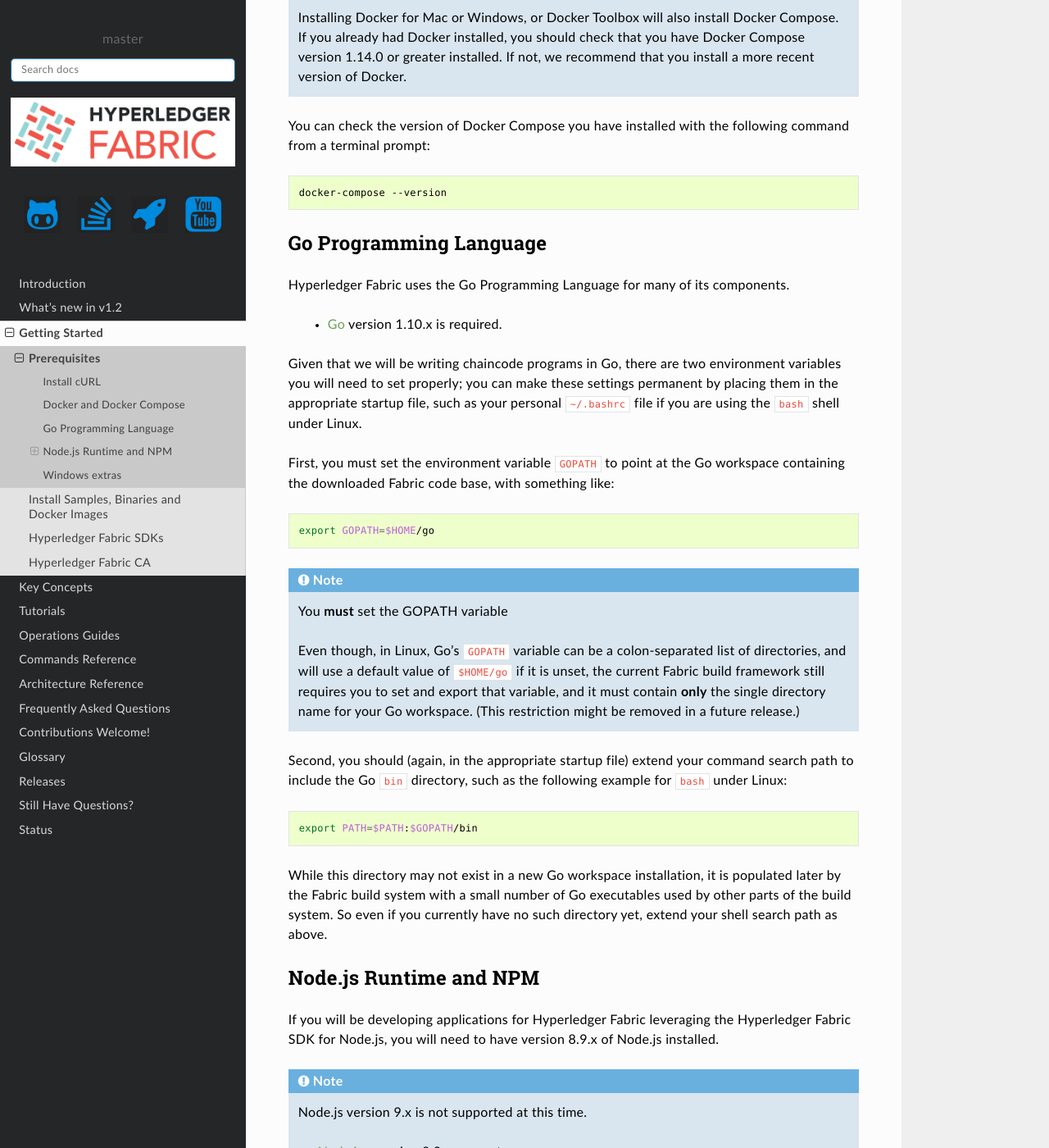
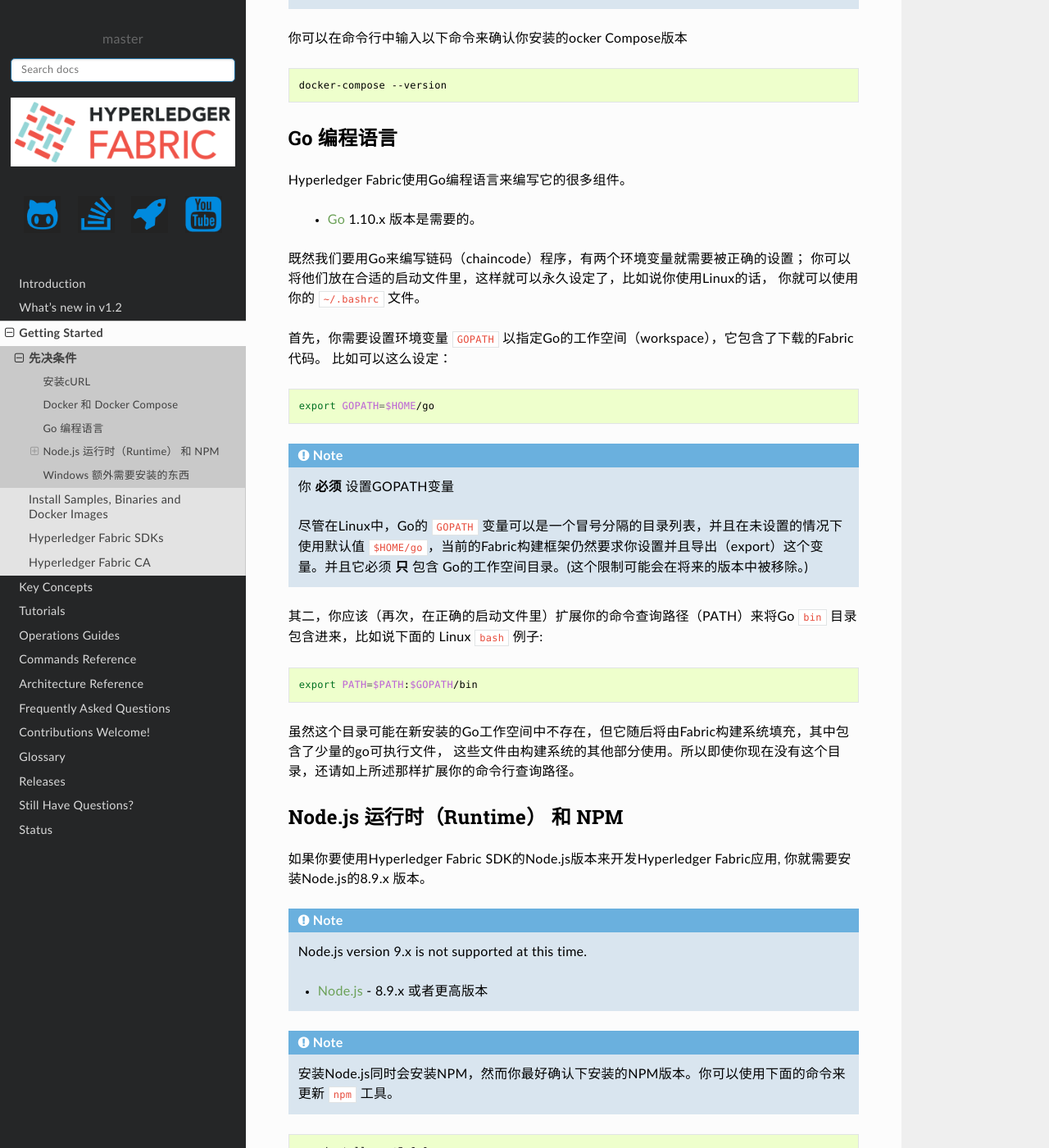
Before and after one commit to MangoDowner/hyperledger-fabric-docs-zh_CN, a Sphinx documentation site: the page built from source/prereqs.rst, in a window 1280 px wide and 1400 px high, scrolled down 879 px. Shown: the whole window at 82% size. Built offline with Sphinx 7.4.7 and the Read the Docs theme 2.0.0, drawn with Linux system fonts in a browser that asks for light colours; formulas are drawn with MathJax 3; some of the changed text lies outside the part shown.

Commit message:
汉化《先决条件》（Prerequisites）章节

```diff
--- a/source/prereqs.rst
+++ b/source/prereqs.rst
@@ -1,49 +1,39 @@
-Prerequisites
+先决条件
 =============
 
-Before we begin, if you haven't already done so, you may wish to check that
-you have all the prerequisites below installed on the platform(s)
-on which you'll be developing blockchain applications and/or operating
-Hyperledger Fabric.
+在我们开始之前，如果你还没这样做的话，最好检查下你是否安装了下面提到的所有先决条件，
+他们需要被安装在开发区块链应用或操作Hyperledger Fabric的平台上。
 
-Install cURL
+安装cURL
 ------------
 
-Download the latest version of the `cURL
-<https://curl.haxx.se/download.html>`__ tool if it is not already
-installed or if you get errors running the curl commands from the
-documentation.
+下载最新版本的 `cURL <https://curl.haxx.se/download.html>`__ 工具，
+如果还没安装或者运行文档中的curl命令报错的话。
 
-.. note:: If you're on Windows please see the specific note on `Windows
-   extras`_ below.
+.. 提示:: 如果你在Windows下，请看下面的 `Windows extras`_ .
 
-Docker and Docker Compose
+Docker 和 Docker Compose
 -------------------------
 
-You will need the following installed on the platform on which you will be
-operating, or developing on (or for), Hyperledger Fabric:
+你将需要在操作或开发Hyperledger Fabric的平台上安装以下这些：
 
-  - MacOSX, \*nix, or Windows 10: `Docker <https://www.docker.com/get-docker>`__
-    Docker version 17.06.2-ce or greater is required.
-  - Older versions of Windows: `Docker
+  - MacOSX, \*nix, 或者 Windows 10: `Docker <https://www.docker.com/get-docker>`__
+    需要Docker 17.06.2-ce 或者更高版本。
+  - 老版本的Windows: `Docker
     Toolbox <https://docs.docker.com/toolbox/toolbox_install_windows/>`__ -
-    again, Docker version Docker 17.06.2-ce or greater is required.
+    同样, 需要Docker 17.06.2-ce 或者更高版本。
 
-You can check the version of Docker you have installed with the following
-command from a terminal prompt:
+你可以在命令行中输入以下命令来确认你安装的Docker版本。
 
 .. code:: bash
 
   docker --version
 
-.. note:: Installing Docker for Mac or Windows, or Docker Toolbox will also
-          install Docker Compose. If you already had Docker installed, you
-          should check that you have Docker Compose version 1.14.0 or greater
-          installed. If not, we recommend that you install a more recent
-          version of Docker.
+.. note:: 在Mac或者Windows上安装Docker会同时安装Docker Compose。如果里已经安装了Docker，
+          你需要检查下你是不是也安装了Docker Compose 1.14.0或者更高版本。
+          如果没有，我们建议你安装一个更近一点的Docker版本。
 
-You can check the version of Docker Compose you have installed with the
-following command from a terminal prompt:
+你可以在命令行中输入以下命令来确认你安装的ocker Compose版本
 
 .. code:: bash
 
@@ -51,62 +41,51 @@ following command from a terminal prompt:
 
 .. _Golang:
 
-Go Programming Language
+Go 编程语言
 -----------------------
 
-Hyperledger Fabric uses the Go Programming Language for many of its
-components.
+Hyperledger Fabric使用Go编程语言来编写它的很多组件。
 
-  - `Go <https://golang.org/dl/>`__ version 1.10.x is required.
+  - `Go <https://golang.org/dl/>`__ 1.10.x 版本是需要的。
 
-Given that we will be writing chaincode programs in Go, there are two
-environment variables you will need to set properly; you can make these
-settings permanent by placing them in the appropriate startup file, such
-as your personal ``~/.bashrc`` file if you are using the ``bash`` shell
-under Linux.
+既然我们要用Go来编写链码（chaincode）程序，有两个环境变量就需要被正确的设置；
+你可以将他们放在合适的启动文件里，这样就可以永久设定了，比如说你使用Linux的话，
+你就可以使用你的 ``~/.bashrc`` 文件。
 
-First, you must set the environment variable ``GOPATH`` to point at the
-Go workspace containing the downloaded Fabric code base, with something like:
+首先，你需要设置环境变量 ``GOPATH`` 以指定Go的工作空间（workspace），它包含了下载的Fabric代码。
+比如可以这么设定：
+
 
 .. code:: bash
 
   export GOPATH=$HOME/go
 
-.. note:: You **must** set the GOPATH variable
+.. note:: 你 **必须** 设置GOPATH变量
 
-  Even though, in Linux, Go's ``GOPATH`` variable can be a colon-separated list
-  of directories, and will use a default value of ``$HOME/go`` if it is unset,
-  the current Fabric build framework still requires you to set and export that
-  variable, and it must contain **only** the single directory name for your Go
-  workspace. (This restriction might be removed in a future release.)
+  尽管在Linux中，Go的 ``GOPATH`` 变量可以是一个冒号分隔的目录列表，并且在未设置的情况下使用默认值
+  ``$HOME/go``，当前的Fabric构建框架仍然要求你设置并且导出（export）这个变量。并且它必须 **只** 包含
+  Go的工作空间目录。(这个限制可能会在将来的版本中被移除。)
 
-Second, you should (again, in the appropriate startup file) extend your
-command search path to include the Go ``bin`` directory, such as the following
-example for ``bash`` under Linux:
+其二，你应该（再次，在正确的启动文件里）扩展你的命令查询路径（PATH）来将Go ``bin`` 目录包含进来，比如说下面的
+Linux ``bash`` 例子:
 
 .. code:: bash
 
   export PATH=$PATH:$GOPATH/bin
 
-While this directory may not exist in a new Go workspace installation, it is
-populated later by the Fabric build system with a small number of Go executables
-used by other parts of the build system. So even if you currently have no such
-directory yet, extend your shell search path as above.
+虽然这个目录可能在新安装的Go工作空间中不存在，但它随后将由Fabric构建系统填充，其中包含了少量的go可执行文件，
+这些文件由构建系统的其他部分使用。所以即使你现在没有这个目录，还请如上所述那样扩展你的命令行查询路径。
 
-Node.js Runtime and NPM
+Node.js 运行时（Runtime） 和 NPM
 -----------------------
 
-If you will be developing applications for Hyperledger Fabric leveraging the
-Hyperledger Fabric SDK for Node.js, you will need to have version 8.9.x of Node.js
-installed.
+如果你要使用Hyperledger Fabric SDK的Node.js版本来开发Hyperledger Fabric应用, 你就需要安装Node.js的8.9.x 版本。
 
 .. note:: Node.js version 9.x is not supported at this time.
 
-  - `Node.js <https://nodejs.org/en/download/>`__ - version 8.9.x or greater
+  - `Node.js <https://nodejs.org/en/download/>`__ - 8.9.x 或者更高版本
 
-.. note:: Installing Node.js will also install NPM, however it is recommended
-          that you confirm the version of NPM installed. You can upgrade
-          the ``npm`` tool with the following command:
+.. note:: 安装Node.js同时会安装NPM，然而你最好确认下安装的NPM版本。你可以使用下面的命令来更新 ``npm`` 工具。
 
 .. code:: bash
 
@@ -115,17 +94,18 @@ installed.
 Python
 ^^^^^^
 
-.. note:: The following applies to Ubuntu 16.04 users only.
+.. note:: 下面的内容只对Ubuntu 16.04用户有效。
+          译者注：MacOS默认安装了Python 2.7。
 
-By default Ubuntu 16.04 comes with Python 3.5.1 installed as the ``python3`` binary.
-The Fabric Node.js SDK requires an iteration of Python 2.7 in order for ``npm install``
-operations to complete successfully.  Retrieve the 2.7 version with the following command:
+默认情况下，Ubuntu 16.04会安装好Python 3.5.1版本来作为 ``python3`` 的可执行文件。
+Fabric Node.js SDK需要Python 2.7以执行 ``npm install`` 操作，从而成功安装。
+通过下面的命令可以获取2.7版本：
 
 .. code:: bash
 
   sudo apt-get install python
 
-Check your version(s):
+检查你的版本:
 
 .. code:: bash
 
@@ -133,72 +113,57 @@ Check your version(s):
 
 .. _windows-extras:
 
-Windows extras
+Windows 额外需要安装的东西
 --------------
 
-If you are developing on Windows 7, you will want to work within the
-Docker Quickstart Terminal which uses `Git Bash
-<https://git-scm.com/downloads>`__ and provides a better alternative
-to the built-in Windows shell.
+如果你在Windows 7上面开发，你需要使用Docker Quickstart Terminal，它使用 `Git Bash
+<https://git-scm.com/downloads>`__ 并且提供了Windows内置shell的更好替代物。
 
-However experience has shown this to be a poor development environment
-with limited functionality. It is suitable to run Docker based
-scenarios, such as :doc:`getting_started`, but you may have
-difficulties with operations involving the ``make`` and ``docker``
-commands.
+然而经验表明，这是个功能受限不好的开发环境。它适用于运行基于Docker的场景，比如说 :doc:`getting_started`,
+但是在使用包含``make`` 及 ``docker`` 命令在内的操作的时候，可能会困难重重。
 
-On Windows 10 you should use the native Docker distribution and you
-may use the Windows PowerShell. However, for the ``binaries``
-command to succeed you will still need to have the ``uname`` command
-available. You can get it as part of Git but beware that only the
-64bit version is supported.
+在Windows 10上面，你应该使用原生的Docker发行版，而且最好使用Windows PowerShell。
+然而，为了让 ``binaries`` 命令能够成功运行，你还需要 ``uname`` 命令是可用的。
+你可以将它作为Git的一部分获取到，但是请注意，只有64位的版本才支持。
 
-Before running any ``git clone`` commands, run the following commands:
+
+在运行任何 ``git clone`` 命令之前，运行下面的命令：
 
 ::
 
     git config --global core.autocrlf false
     git config --global core.longpaths true
 
-You can check the setting of these parameters with the following commands:
+你可以使用下面的命令来检查这些参数的设定：
 
 ::
 
     git config --get core.autocrlf
     git config --get core.longpaths
+它们需要分别为 ``false`` 和 ``true``。
 
-These need to be ``false`` and ``true`` respectively.
+Git和 Docer Toolbox中的 ``curl`` 命令已经陈旧了，而且不能够正确处理 :doc:`getting_started` 中的跳转。
+确保你通过 `cURL downloads page <https://curl.haxx.se/download.html>`__ 安装并使用了更新的版本。
 
-The ``curl`` command that comes with Git and Docker Toolbox is old and
-does not handle properly the redirect used in
-:doc:`getting_started`. Make sure you install and use a newer version
-from the `cURL downloads page <https://curl.haxx.se/download.html>`__
-
-For Node.js you also need the necessary Visual Studio C++ Build Tools
-which are freely available and can be installed with the following
-command:
+为了Node.js,你还需要不可或缺的Visual Studio C++构建工具，它可以免费获取而且可以通过以下命令安装：
 
 .. code:: bash
 
 	  npm install --global windows-build-tools
 
-See the `NPM windows-build-tools page
-<https://www.npmjs.com/package/windows-build-tools>`__ for more
-details.
+查看 `NPM windows-build-tools page
+<https://www.npmjs.com/package/windows-build-tools>`__ 来获取更多细节。
 
-Once this is done, you should also install the NPM GRPC module with the
-following command:
+一旦这些都做到了，你应该使用下面的命令来安装NPM GRPC模块：
 
 .. code:: bash
 
 	  npm install --global grpc
 
-Your environment should now be ready to go through the
-:doc:`getting_started` samples and tutorials.
+现在，你的环境应该能够走通 :doc:`getting_started` 中的例子和教程了。
 
-.. note:: If you have questions not addressed by this documentation, or run into
-          issues with any of the tutorials, please visit the :doc:`questions`
-          page for some tips on where to find additional help.
+.. note:: 如果你还有本文未能提到的问题，或者遇到了任何教程中的问题，请访问 :doc:`questions`
+          页面来获取如何找到更多帮助的方法。
 
 .. Licensed under Creative Commons Attribution 4.0 International License
    https://creativecommons.org/licenses/by/4.0/
```
